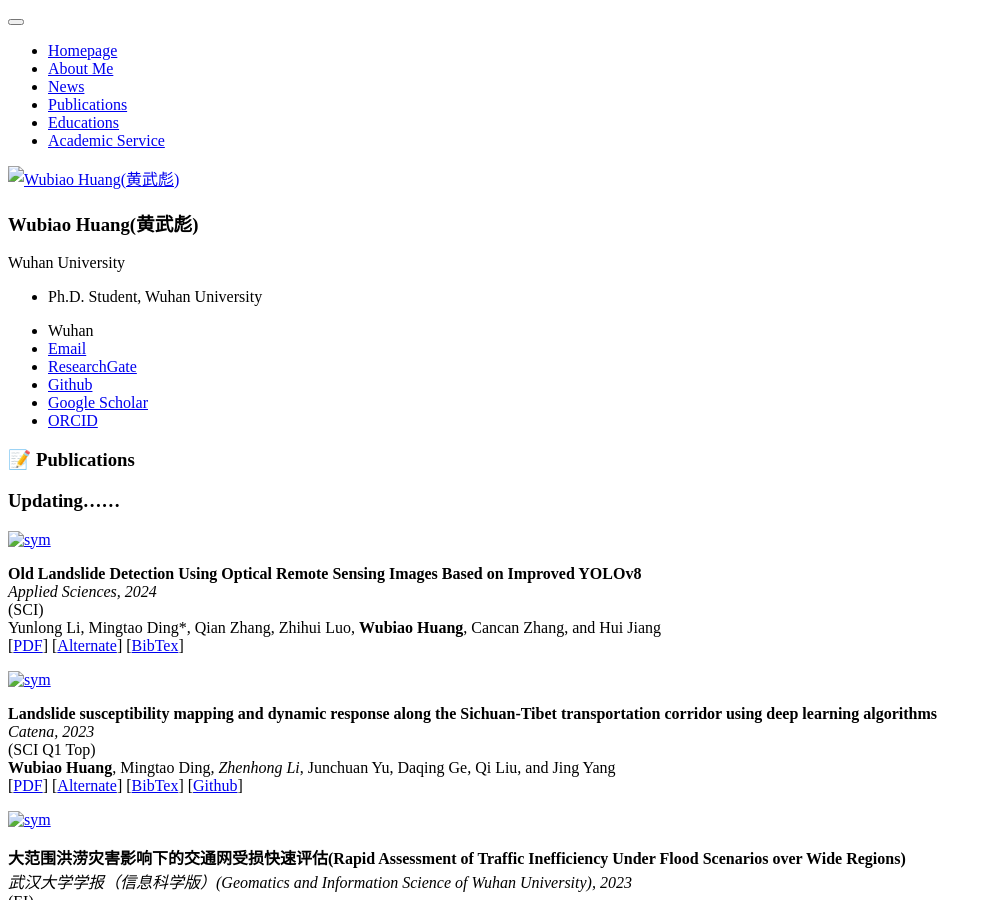
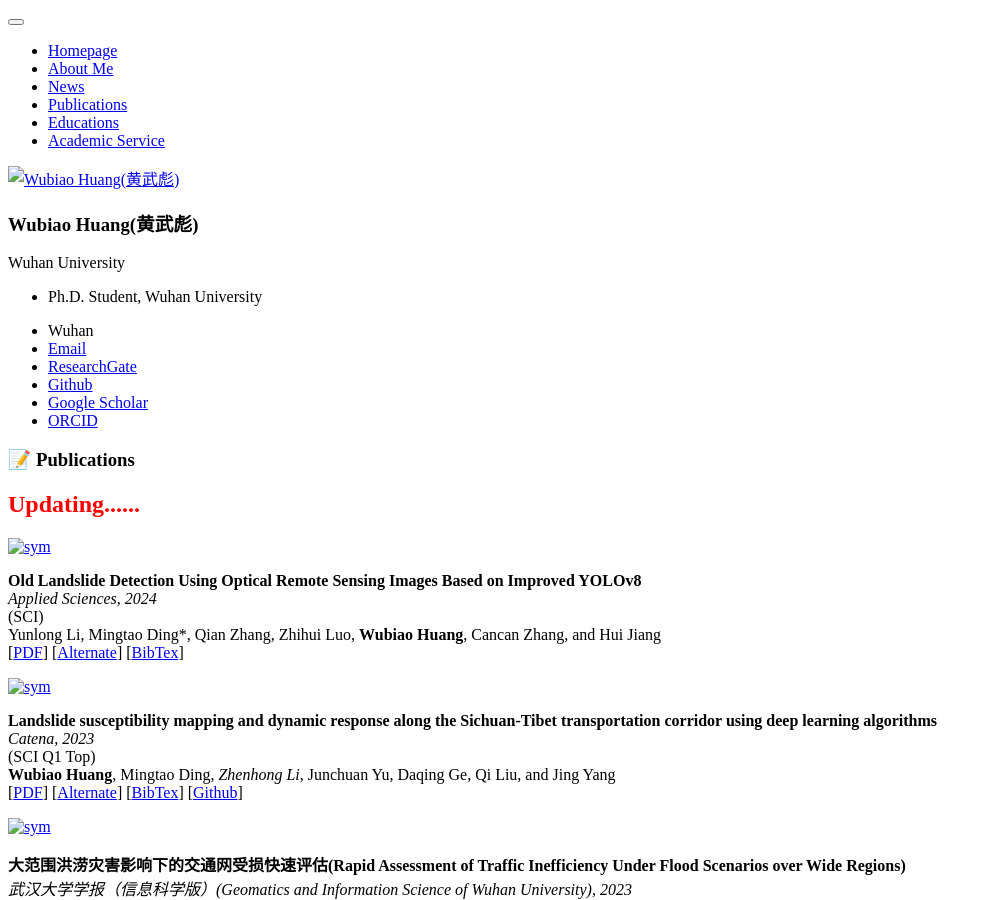
Before and after one commit to HuangWBill/HuangWBill.github.io, a Jekyll site: the page built from _pages/includes/pub.md, in a window 1280 px wide and 900 px high. Shown: the whole window, without its empty margins (0-993 px from the left). Built offline with Jekyll 4.4.1, drawn with Linux system fonts in a browser that asks for light colours; our own code applies the rules of GitHub Pages for plain Markdown files.

Commit message:
Update pub.md

```diff
--- a/_pages/includes/pub.md
+++ b/_pages/includes/pub.md
@@ -1,7 +1,7 @@
 
 # 📝 Publications
 
-# Updating......
+## <font color="red">Updating......</font>
 
 <div class='paper-box'><div class='paper-box-image'><div><div class="badge"></div><a href="papers/08.png"><img src='papers/08.png' alt="sym" width="100%"></a></div></div>
 <div class='paper-box-text' markdown="1">
```
